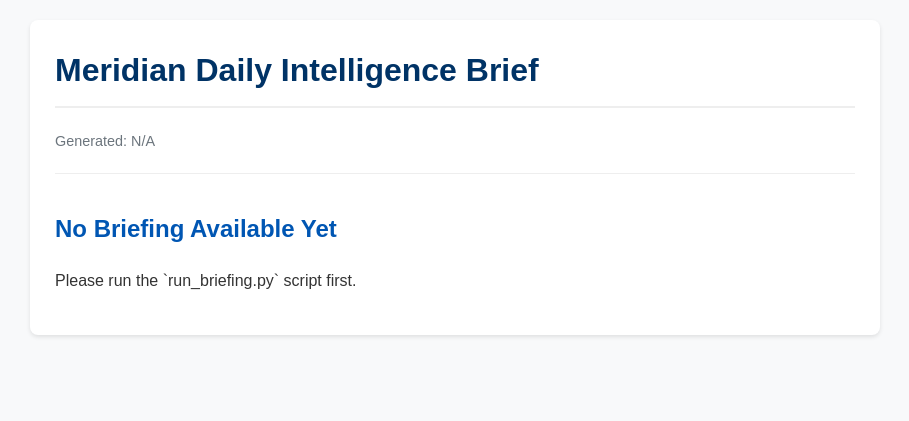
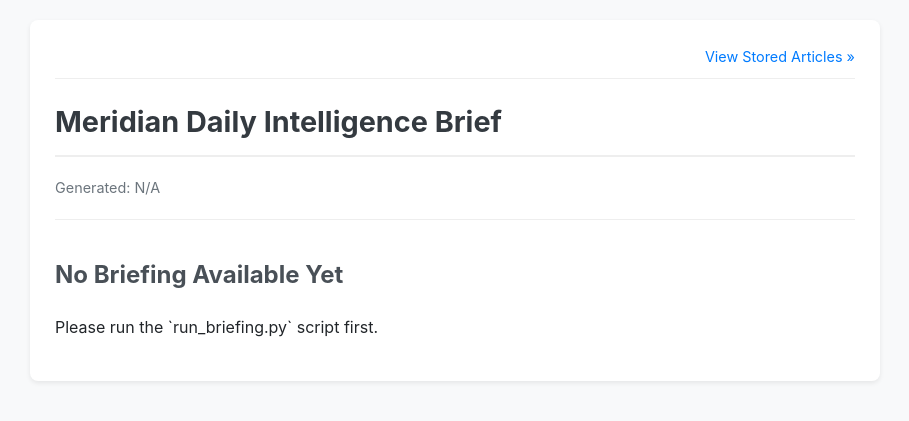
Before and after one commit to lfzawacki/meridiano, a Flask app: page / in a window 1280 px wide. Shown: the top 421 px of the page, without its empty margins (185-1094 px from the left). Run offline with Flask 3, Linux system fonts and the light colour scheme; data that the repository does not hold is empty.

Commit message:
Add article browser

```diff
--- a/app.py
+++ b/app.py
@@ -1,13 +1,31 @@
 # simple-meridian/app.py
 
-from flask import Flask, render_template
+from flask import Flask, render_template, request
 from markupsafe import Markup # Import Markup from markupsafe instead
 import markdown
 from datetime import datetime
+import math
+import config
 
 import database # Import our database functions
 
 app = Flask(__name__)
+
+# Helper function for date formatting (optional but nice)
+def format_datetime(value, format='%Y-%m-%d %H:%M'):
+    if value is None:
+        return "N/A"
+    if isinstance(value, str):
+        try:
+            value = datetime.fromisoformat(value)
+        except ValueError:
+            return value # Return original string if parsing fails
+    if isinstance(value, datetime):
+        return value.strftime(format)
+    return value
+
+# Register the filter with Jinja
+app.jinja_env.filters['datetimeformat'] = format_datetime
 
 @app.route('/')
 def index():
@@ -37,9 +55,40 @@ def index():
                            brief_content=brief_content_html,
                            generation_time=generation_time)
 
+@app.route('/articles')
+def list_articles():
+    """Displays a paginated list of stored articles."""
+    # Get page number from query parameter, default to 1, ensure it's an integer >= 1
+    try:
+        page = int(request.args.get('page', 1))
+    except ValueError:
+        page = 1
+    page = max(1, page) # Ensure page is at least 1
+
+    per_page = config.ARTICLES_PER_PAGE
+    total_articles = database.get_total_article_count()
+
+    # Fetch articles for the current page
+    articles_data = database.get_all_articles(page=page, per_page=per_page)
+
+    # Calculate total pages
+    if total_articles > 0:
+        total_pages = math.ceil(total_articles / per_page)
+    else:
+        total_pages = 0 # Or 1, depending on desired behavior for zero items
+
+    # Ensure page does not exceed total_pages if navigating beyond last page manually
+    if page > total_pages and total_pages > 0:
+         page = total_pages
+         # Optional: Could redirect to the last page instead of just showing empty
+
+    return render_template('articles.html',
+                           articles=articles_data,
+                           page=page,
+                           total_pages=total_pages,
+                           per_page=per_page,
+                           total_articles=total_articles)
+
 if __name__ == '__main__':
-    # Make sure the database is initialized before running the app
     database.init_db()
-    # Run on 0.0.0.0 to be accessible on the network
-    # Use debug=False for any kind of "production" or shared use
     app.run(host='0.0.0.0', port=5000, debug=True)
--- a/config.py
+++ b/config.py
@@ -25,6 +25,8 @@ RSS_FEEDS = [
 # How many hours back to look for articles when generating a brief
 BRIEFING_ARTICLE_LOOKBACK_HOURS = 24
 
+ARTICLES_PER_PAGE = 15
+
 # --- Deepseek Model Settings ---
 # Model for summarization and analysis (check Deepseek docs for latest models)
 DEEPSEEK_CHAT_MODEL = "deepseek-chat"
--- a/database.py
+++ b/database.py
@@ -53,6 +53,39 @@ def init_db():
     conn.commit()
     conn.close()
     print("Database initialized.")
+
+def get_all_articles(page=1, per_page=config.ARTICLES_PER_PAGE):
+    """
+    Fetches a specific page of articles for the list view, newest first.
+
+    Args:
+        page (int): The page number to retrieve (1-indexed).
+        per_page (int): The number of articles per page.
+
+    Returns:
+        list: A list of article rows (dictionaries) for the requested page.
+    """
+    conn = get_db_connection()
+    cursor = conn.cursor()
+    offset = (page - 1) * per_page
+    cursor.execute('''
+    SELECT id, title, url, feed_source, published_date
+    FROM articles
+    ORDER BY published_date DESC, fetched_at DESC
+    LIMIT ? OFFSET ?
+    ''', (per_page, offset))
+    articles = cursor.fetchall()
+    conn.close()
+    return articles
+
+def get_total_article_count():
+    """Returns the total number of articles in the database."""
+    conn = get_db_connection()
+    cursor = conn.cursor()
+    cursor.execute('SELECT COUNT(*) FROM articles')
+    count = cursor.fetchone()[0] # fetchone() returns a tuple e.g., (52,)
+    conn.close()
+    return count
 
 def add_article(url, title, published_date, feed_source, raw_content):
     """Adds a new article to the database if the URL is unique."""
--- a/static/style.css
+++ b/static/style.css
@@ -1,12 +1,12 @@
 /* simple-meridian/static/style.css */
 
 body {
-    font-family: sans-serif;
+    font-family: -apple-system, BlinkMacSystemFont, "Segoe UI", Roboto, Helvetica, Arial, sans-serif, "Apple Color Emoji", "Segoe UI Emoji", "Segoe UI Symbol"; /* Common system font stack */
     line-height: 1.6;
     margin: 0;
     padding: 0;
     background-color: #f8f9fa;
-    color: #333;
+    color: #212529; /* Slightly darker text */
 }
 
 .container {
@@ -15,28 +15,48 @@ body {
     padding: 25px;
     background-color: #ffffff;
     border-radius: 8px;
-    box-shadow: 0 2px 4px rgba(0,0,0,0.1);
+    box-shadow: 0 2px 5px rgba(0,0,0,0.08);
 }
 
+/* --- Navigation Styling --- */
+.navigation {
+    margin-bottom: 20px;
+    padding-bottom: 10px;
+    border-bottom: 1px solid #eee;
+    text-align: right; /* Align nav links to the right */
+    font-size: 0.9em;
+}
+
+.navigation a {
+    text-decoration: none;
+    color: #007bff; /* Standard link blue */
+}
+.navigation a:hover {
+    text-decoration: underline;
+}
+/* --- End Navigation Styling --- */
+
+
 h1 {
-    color: #003366; /* Dark blue */
+    color: #343a40; /* Darker heading */
     border-bottom: 2px solid #eee;
     padding-bottom: 10px;
     margin-top: 0;
+    font-size: 1.8em;
 }
 
 h2 {
-    color: #0056b3; /* Medium blue */
+    color: #495057;
     margin-top: 1.5em;
 }
 
 h3 {
-    color: #17a2b8; /* Teal */
+    color: #6c757d;
     margin-top: 1.2em;
 }
 
 .timestamp {
-    color: #6c757d; /* Gray */
+    color: #6c757d;
     font-size: 0.9em;
     margin-bottom: 15px;
 }
--- a/templates/brief.html
+++ b/templates/brief.html
@@ -8,6 +8,10 @@
 </head>
 <body>
     <div class="container">
+        <div class="navigation">
+             <a href="{{ url_for('list_articles') }}">View Stored Articles »</a>
+        </div>
+
         <h1>Meridian Daily Intelligence Brief</h1>
         <p class="timestamp">Generated: {{ generation_time }}</p>
         <hr>
```
Also changed, not shown: other parts of static/style.css (+83 -4 lines).
